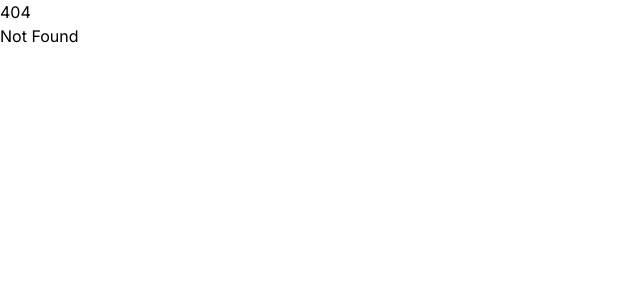
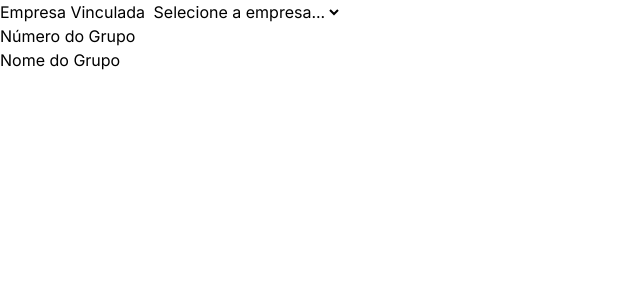
Before and after one commit to eukaualima/capsula-2, a SvelteKit app: page /grupos/novo in a window 1280 px wide. Before the commit this address had no page. Shown: the top 300 px of the page, without its empty margins (0-640 px from the left). Built offline with nearby package versions, Linux system fonts and the light colour scheme.

Commit message:
criação dos arquivos com TODO para grupos

```diff
--- /dev/null
+++ b/src/routes/grupos/novo/+page.server.js
@@ -0,0 +1,44 @@
+// TODO: Importar 'fail' e 'redirect' do '@sveltejs/kit'
+// TODO: Importar GrupoDAO, EmpresaDAO e GrupoModel
+
+/** @type {import('./$types').PageServerLoad} */
+export async function load() {
+    // TODO: Carregar empresas para o select do Svelte
+    // 1. Instancie o EmpresaDAO.
+    // 2. Busque todas as empresas.
+    // 3. Retorne no formato: { empresas: listaDeEmpresas }
+    // 4. Se der erro, retorne a lista vazia.
+}
+
+/** @type {import('./$types').Actions} */
+export const actions = {
+    default: async ({ request }) => {
+        // TODO: Obter os dados do formulário
+        // 1. Pegar o formData.
+        // 2. Extrair 'empresa' (lembre de converter para Number), 'numero' (converter para Number) e 'nome'.
+
+        // TODO: Instanciar DAO
+        // 1. Instancie o GrupoDAO.
+
+        try {
+            // TODO: Salvar o Grupo
+            // 1. Crie uma nova instância de GrupoModel passando os 3 parâmetros.
+            // 2. Chame o método criar() do DAO.
+        }
+        catch (erro) {
+            // TODO: Tratamento de Erro - DUPLICIDADE
+            // Se o usuário tentar cadastrar um grupo com o mesmo NÚMERO em uma mesma EMPRESA,
+            // o banco de dados vai chiar (erro.code === 'ER_DUP_ENTRY').
+
+            // 1. Verifique se o código do erro é ER_DUP_ENTRY.
+            // 2. Se for, retorne fail(400) com uma mensagem amigável (ex: "Este número já existe para esta empresa.")
+            // 3. Para outros erros, retorne fail(400) genérico.
+
+            // IMPORTANTE: Em AMBOS os retornos de fail, passe o objeto 'values' com os
+            // dados que o usuário digitou (empresa, numero e nome) para preencher a tela novamente.
+        }
+
+        // TODO: Redirecionamento
+        // Se salvar com sucesso, redirecione (throw redirect) para a rota '/grupos'.
+    }
+};
--- /dev/null
+++ b/src/routes/grupos/novo/+page.svelte
@@ -0,0 +1,27 @@
+<script>
+    import { enhance } from '$app/forms';
+
+    // TODO: Receber a variável 'data' (contendo a lista de empresas vinda do load)
+    // TODO: Receber a variável 'form' (contendo os erros vindo da action)
+</script>
+
+<div>
+    <form> <div>
+            <label for="empresa">Empresa Vinculada</label>
+            <select name="empresa" id="empresa" required>
+                <option value="">Selecione a empresa...</option>
+                </select>
+        </div>
+
+        <div>
+            <label for="numero">Número do Grupo</label>
+            <input type="number" name="numero" id="numero" required min="1">
+        </div>
+
+        <div>
+            <label for="nome">Nome do Grupo</label>
+            <input type="text" name="nome" id="nome" required>
+        </div>
+
+        </form>
+</div>
```
